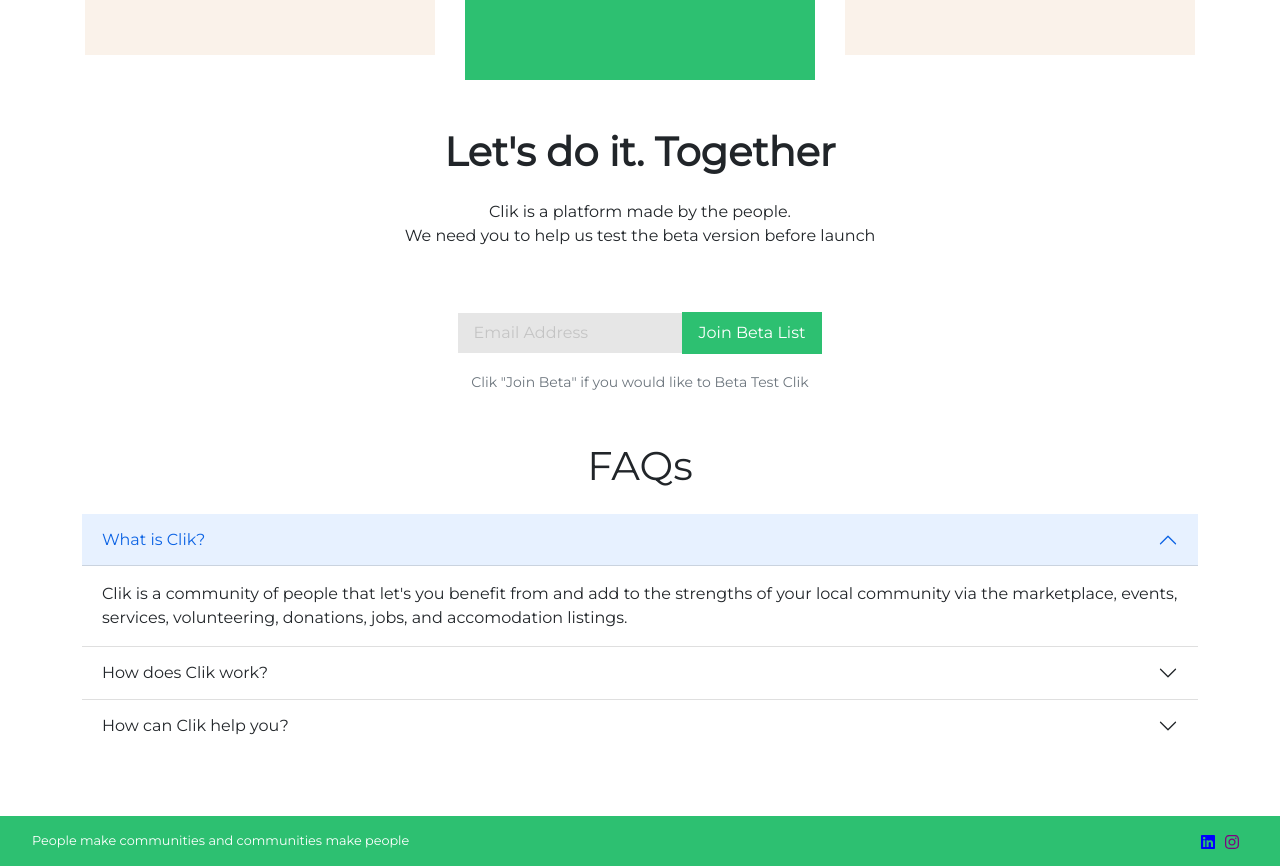
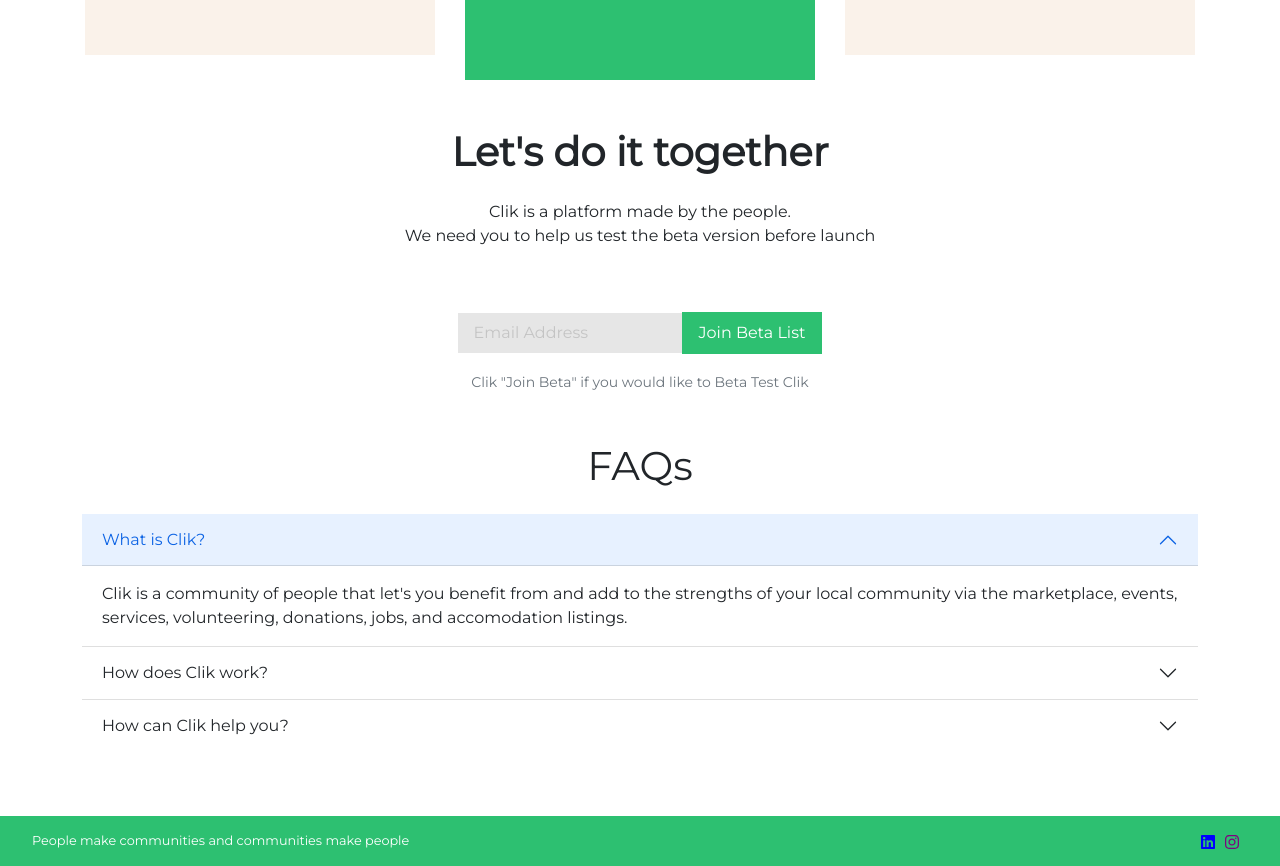
Before and after one commit to liranneta23/clik-landing-page, a Next.js app: page / in a window 1280 px wide. Shown: the part 1880-2746 px from the top of the page. Built offline with nearby package versions, Linux system fonts and the light colour scheme; no server answers.

Commit message:
Change the lets do it title

```diff
--- a/pages/components/LetsDo.js
+++ b/pages/components/LetsDo.js
@@ -5,7 +5,7 @@ import OurFormBeta from "./OurFormBeta";
 const LetsDo = () => {
   return (
     <article className="lets-do text-center">
-      <h2 className="bolder">Let&apos;s do it. Together</h2>
+      <h2 className="bolder">Let&apos;s do it together</h2>
       <p className="remove-padding">
         Clik is a platform made by the people. <br />
         We need you to help us test the beta version before launch
```
